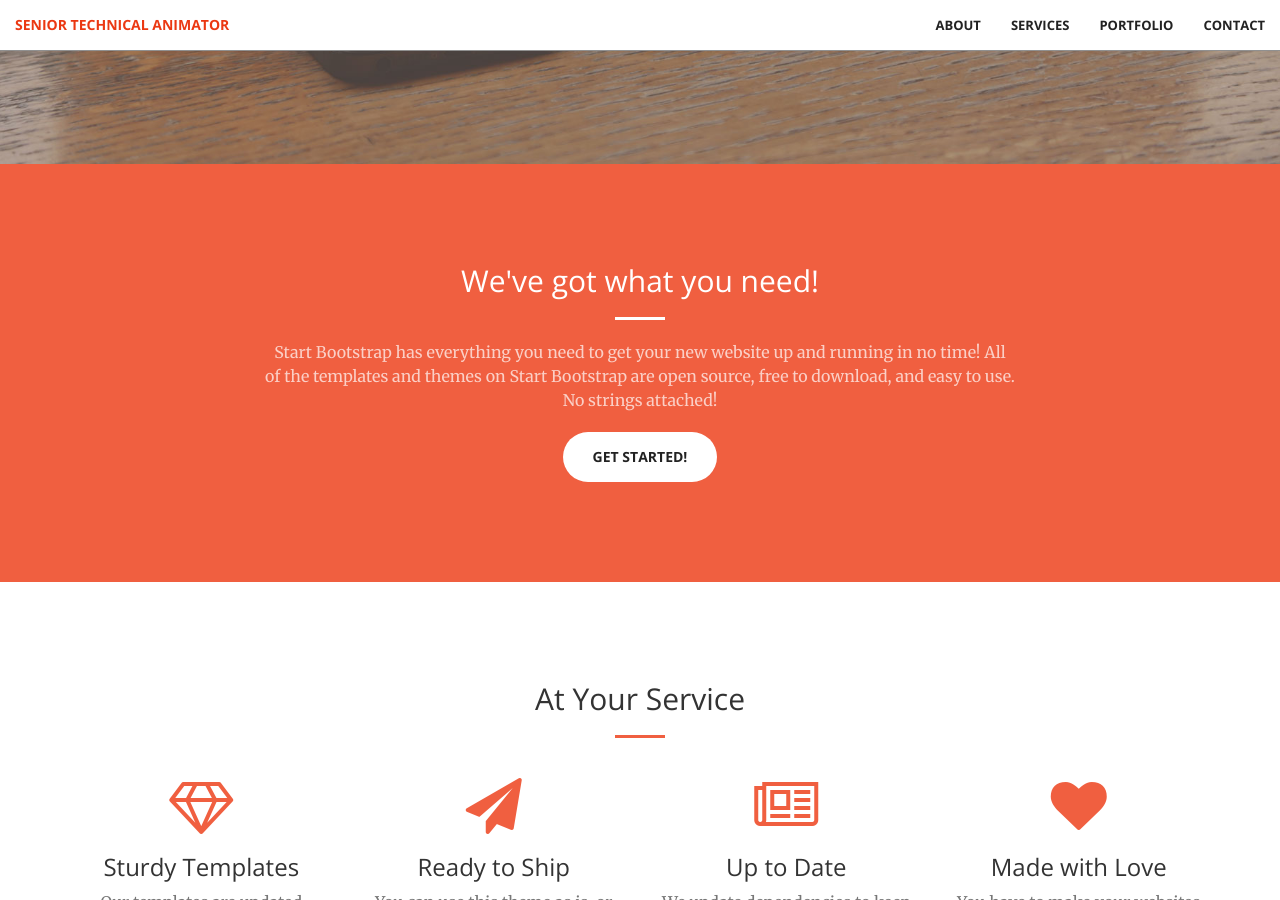
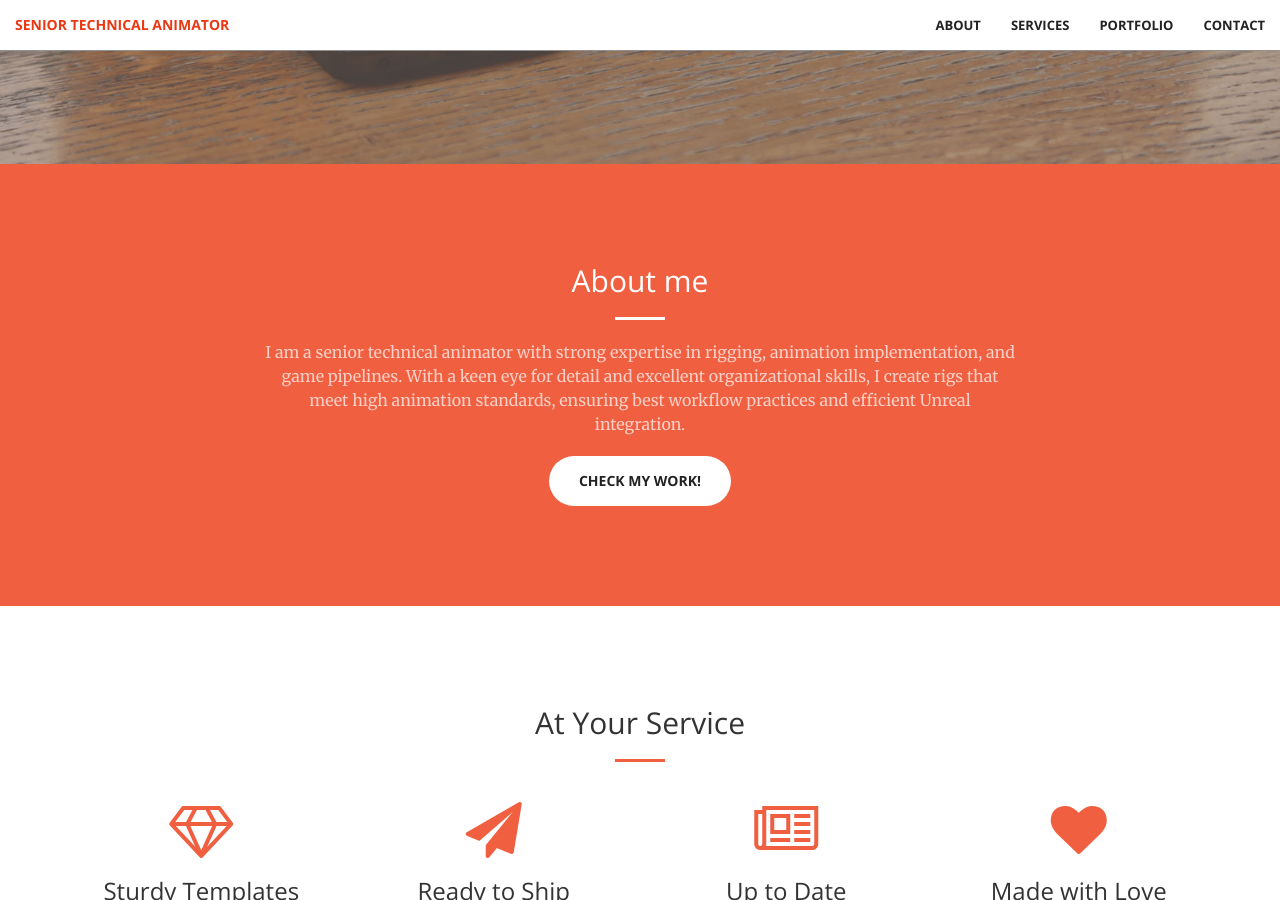
Before and after one commit to lucasposito/lucasposito.github.io, a Jekyll site: the page built from index.html, in a window 1280 px wide and 900 px high, scrolled down 736 px. Built offline with Jekyll 4.4.1, drawn with Linux system fonts in a browser that asks for light colours.

Commit message:
Update call-to-action

```diff
--- a/_includes/call-to-action.html
+++ b/_includes/call-to-action.html
@@ -2,10 +2,10 @@
     <div class="container">
         <div class="row">
             <div class="col-lg-8 col-lg-offset-2 text-center">
-                <h2 class="section-heading">We've got what you need!</h2>
+                <h2 class="section-heading">About me</h2>
                 <hr class="light">
-                <p class="text-faded">Start Bootstrap has everything you need to get your new website up and running in no time! All of the templates and themes on Start Bootstrap are open source, free to download, and easy to use. No strings attached!</p>
-                <a href="#" class="btn btn-default btn-xl">Get Started!</a>
+                <p class="text-faded">I am a senior technical animator with strong expertise in rigging, animation implementation, and game pipelines. With a keen eye for detail and excellent organizational skills, I create rigs that meet high animation standards, ensuring best workflow practices and efficient Unreal integration.</p>
+                <a href="#" class="btn btn-default btn-xl">CHECK MY WORK!</a>
             </div>
         </div>
     </div>
```
